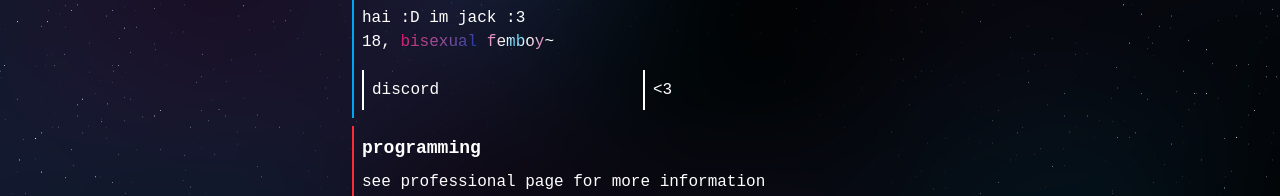
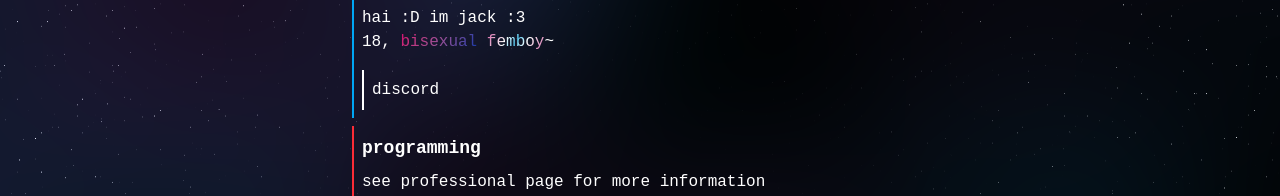
Before and after one commit to jackssrt/jackssrt.com, a SvelteKit app: page /bio in a window 1280 px wide. Shown: the part 162-358 px from the top of the page. Built offline with nearby package versions, Linux system fonts and the light colour scheme; some icons are missing.

Commit message:
revert(bio): remove heart button

```diff
--- a/src/routes/bio/+page.svelte
+++ b/src/routes/bio/+page.svelte
@@ -35,7 +35,6 @@
 	</div>
 	<div class="grid grid-cols-1 lg:grid-cols-2 gap-1">
 		<Card href="https://discord.com/users/304603833248514048" class="">discord</Card>
-		<Card href="https://kantalla.com/" class="">&lt;3</Card>
 	</div>
 </Card>
 <Card class="relative flex flex-col gap-4 border-l-red-500">
```
